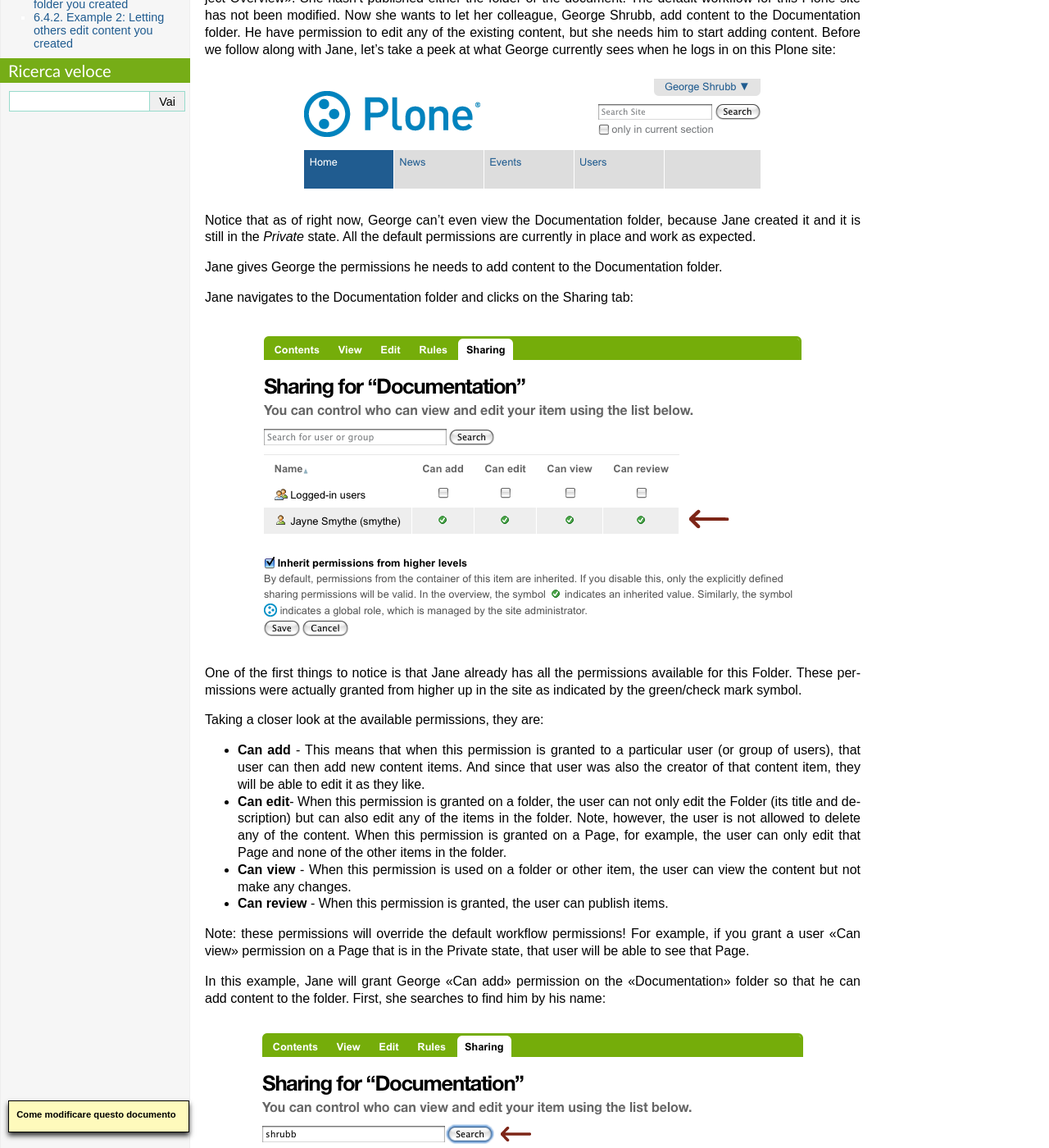
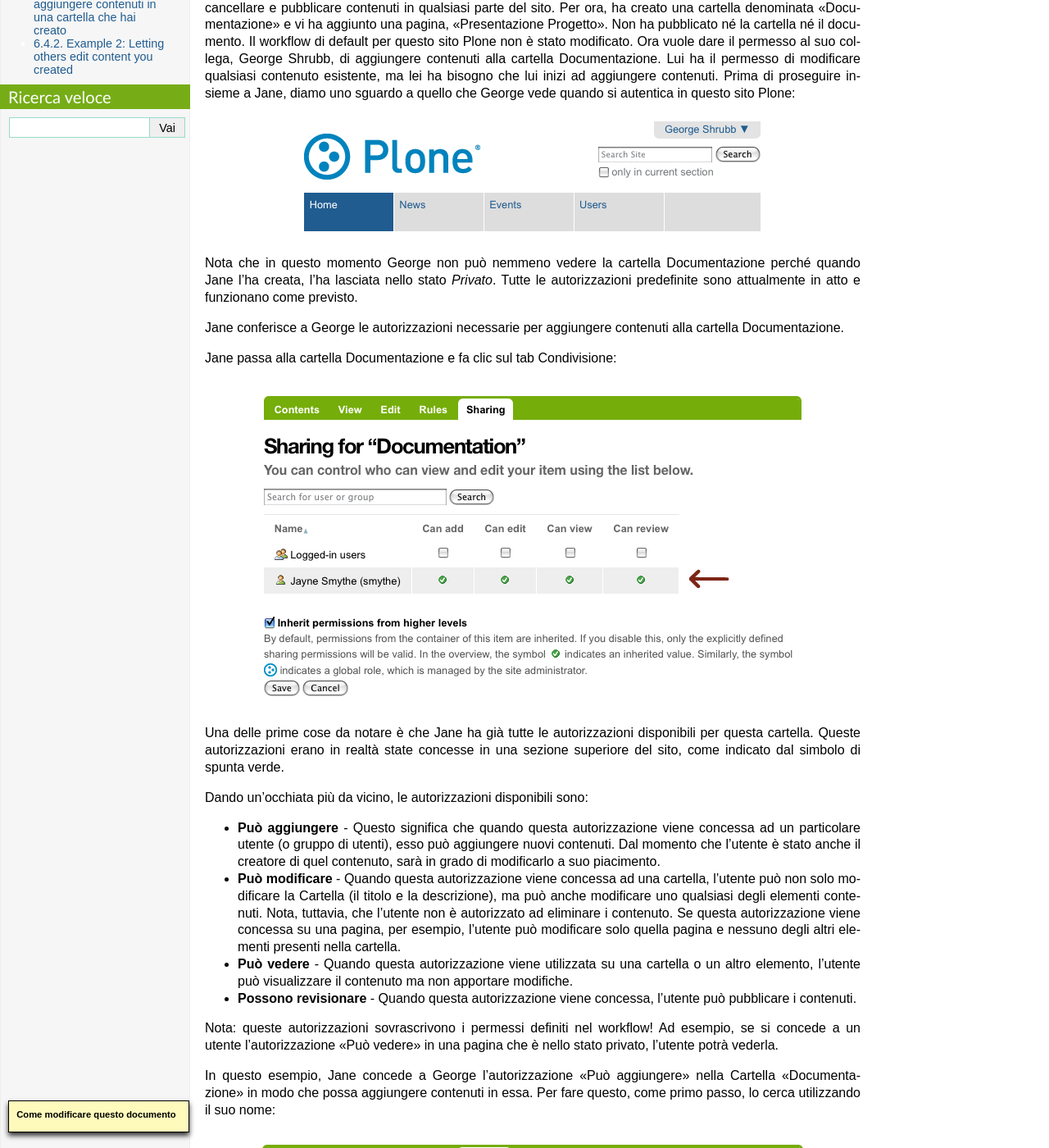
Before and after one commit to plone-it/collective.italiandocumentation, a Sphinx documentation site: the page built from source/collaboration-and-workflow/collaboration-through-sharing.rst, in a window 1280 px wide and 1400 px high, scrolled down 244 px. Shown: the whole window at 82% size. Built offline with Sphinx 7.4.7, drawn with Linux system fonts in a browser that asks for light colours; some of the changed text lies outside the part shown.

Commit message:
traduzione in progress...

```diff
--- a/source/collaboration-and-workflow/collaboration-through-sharing.rst
+++ b/source/collaboration-and-workflow/collaboration-through-sharing.rst
@@ -1,134 +1,128 @@
-Collaboration through Sharing
-==================================
+Collaborazione attraverso la condivisione
+=========================================
 
-The Sharing tab empowers you collaborate with other users through the
-use of several built-in roles.
+La scheda Condivisione consente di collaborare con altri utenti attraverso
+l'uso di diversi ruoli integrati.
 
-Example 1: Letting others add content to a folder you created
--------------------------------------------------------------
+Esepio 1: Consentire ad altri di aggiungere contenuti in una cartella che hai creato
+------------------------------------------------------------------------------------
 
-In this example, Jane Smythe has full access to her Plone site. She can
-add, edit, delete and publish content anywhere in the site. For now, she
-has created a folder called "Documentation" and added one Page to it,
-"Project Overview". She hasn't published either the folder or the
-document. The default workflow for this Plone site has not been
-modified.
-Now she wants to let her colleague, George Shrubb, add content to the
-Documentation folder. He have permission to edit any of the existing
-content, but she needs him to start adding content. Before we follow
-along with Jane, let's take a peek at what George currently sees when he
-logs in on this Plone site:
+In questo esempio, Jane Smythe ha pieno accesso al suo sito Plone. Lei è in grado di
+aggiungere, modificare, cancellare e pubblicare contenuti in qualsiasi parte del sito. Per ora,
+ha creato una cartella denominata "Documentazione" e vi ha aggiunto una pagina,
+"Presentazione Progetto". Non ha pubblicato né la cartella né il
+documento. Il workflow di default per questo sito Plone non è stato
+modificato. Ora vuole dare il permesso al suo collega, George Shrubb, di aggiungere contenuti alla cartella
+Documentazione. Lui ha il permesso di modificare qualsiasi contenuto esistente,
+ma lei ha bisogno che lui inizi ad aggiungere contenuti. Prima di proseguire
+insieme a Jane, diamo uno sguardo a quello che George vede quando
+si autentica in questo sito Plone:
 
 .. figure:: ../_static/02b.png
    :align: center
    :alt:
 
-Notice that as of right now, George can't even view the Documentation
-folder, because Jane created it and it is still in the *Private* state.
-All the default permissions are currently in place and work as expected.
+Nota che in questo momento George non può nemmeno vedere la
+cartella Documentazione perché quando Jane l'ha creata, l'ha lasciata nello stato *Privato*.
+Tutte le autorizzazioni predefinite sono attualmente in atto e funzionano come previsto.
 
-Jane gives George the permissions he needs to add content to the
-Documentation folder.
+Jane conferisce a George le autorizzazioni necessarie per aggiungere contenuti alla
+cartella Documentazione.
 
-Jane navigates to the Documentation folder and clicks on the Sharing
-tab:
+Jane passa alla cartella Documentazione e fa clic sul tab Condivisione:
 
 .. figure:: ../_static/03.png
    :align: center
    :alt:
 
-One of the first things to notice is that Jane already has all the
-permissions available for this Folder. These permissions were actually
-granted from higher up in the site as indicated by the green/check mark
-symbol.
+Una delle prime cose da notare è che Jane ha già tutte le
+autorizzazioni disponibili per questa cartella. Queste autorizzazioni erano in realtà
+state concesse in una sezione superiore del sito, come indicato dal simbolo di spunta verde.
 
-Taking a closer look at the available permissions, they are:
+Dando un'occhiata più da vicino, le autorizzazioni disponibili sono:
 
--  **Can add** - This means that when this permission is granted to a
-   particular user (or group of users), that user can then add new
-   content items. And since that user was also the creator of that
-   content item, they will be able to edit it as they like.
--  **Can edit**- When this permission is granted on a folder, the user
-   can not only edit the Folder (its title and description) but can also
-   edit any of the items in the folder. Note, however, the user is not
-   allowed to delete any of the content. When this permission is granted
-   on a Page, for example, the user can only edit that Page and none of
-   the other items in the folder.
--  **Can view** - When this permission is used on a folder or other
-   item, the user can view the content but not make any changes.
--  **Can review** - When this permission is granted, the user can
-   publish items.
+-  **Può aggiungere** - Questo significa che quando questa autorizzazione viene concessa ad un
+   particolare utente (o gruppo di utenti), esso può aggiungere nuovi
+   contenuti. Dal momento che l'utente è stato anche il creatore di quel
+   contenuto, sarà in grado di modificarlo a suo piacimento.
+-  **Può modificare** - Quando questa autorizzazione viene concessa ad una cartella, l'utente
+   può non solo modificare la Cartella (il titolo e la descrizione), ma può anche
+   modificare uno qualsiasi degli elementi contenuti. Nota, tuttavia, che l'utente non è
+   autorizzato ad eliminare i contenuto. Se questa autorizzazione viene concessa
+   su una pagina, per esempio, l'utente può modificare solo quella pagina e nessuno degli
+   altri elementi presenti nella cartella.
+-  **Può vedere** - Quando questa autorizzazione viene utilizzata su una cartella o un altro
+   elemento, l'utente può visualizzare il contenuto ma non apportare modifiche.
+-  **Possono revisionare** - Quando questa autorizzazione viene concessa, l'utente può
+   pubblicare i contenuti.
 
-Note: these permissions will override the default workflow permissions!
-For example, if you grant a user "Can view" permission on a Page that is
-in the Private state, that user will be able to see that Page.
+Nota: queste autorizzazioni sovrascrivono i permessi definiti nel workflow!
+Ad esempio, se si concede a un utente l'autorizzazione "Può vedere" in una pagina che è
+nello stato privato, l'utente potrà vederla.
 
-In this example, Jane will grant George "Can add" permission on the
-"Documentation" folder so that he can add content to the folder. First,
-she searches to find him by his name:
+In questo esempio, Jane concede a George l'autorizzazione "Può aggiungere" nella
+Cartella "Documentazione" in modo che possa aggiungere contenuti in essa. Per fare questo, come primo passo,
+lo cerca utilizzando il suo nome:
 
 .. figure:: ../_static/04.png
    :align: center
    :alt:
 
-Jane can now add specific permissions for George in the "Documentation"
-folder. She is going to give him the "Can add" permission and then click
-on "Save":
+Jane ora può aggiungere le autorizzazioni necessarie a George nella cartella "Documentazione".
+Deve selezionare il permesso "Può aggiungere" e premere "Salva":
 
 .. figure:: ../_static/05.png
    :align: center
    :alt:
 
-And that's all there is to it! Let's see how George views the site now.
+Questo è tutto ciò che devi fare! Vediamo come George vede il sito ora.
 
-Note: George does NOT need to log out and log back in. Permissions are
-always current because they are checked every time a user accesses
-anything (e.g. clicks on a link) on a Plone site.
+Nota: George NON ha bisogno di disconnettersi e riconnettersi. Le autorizzazioni sono
+sempre aggiornate perché sono controllate ogni volta che un utente accede a
+qualsiasi cosa (ad esempio cliccando su un link) su un sito Plone.
 
-George clicks on the *Home* tab (for example) to refresh his view of the
-site and can now see the "Documentation" folder:
+George clicca sulla scheda *Home* (per esempio) per aggiornare la sua visione del
+sito e visualizzerà la cartella "Documentazione":
 
 .. figure:: ../_static/06.png
    :align: center
    :alt:
 
-When George clicks on the "Documentation" tab, he notices that he can
-view all the content in the "Documentation" folder, and he now is able
-to add the available content types to the folder, as shown in the *Add
-new...* menu:
+Quando George fa click sulla scheda "Documentazione", si accorge che può
+visualizzare tutto il contenuto e che è ora in grado di
+aggiungere i tipi di contenuto disponibili nela cartella, come mostrato nel menu *Aggiungi...*:
 
 .. figure:: ../_static/07.png
    :align: center
    :alt:
 
-George wants to review what Jane has already created, so he clicks on
-the Project Overview link and sees:
+George vuole visionare ciò che Jane ha già creato, quindi seleziona il link
+Project Overview e vede:
 
 |image25|
 
-While George can view the document, his limited permissions do not allow
-him to edit it or change its state. The only thing he can do beyond
-viewing the document is to make his own copy of it.
+Anche se George può visualizzare il documento, le sue autorizzazioni limitate non gli consentono
+di modificarlo o di cambiare il suo stato. L'unica cosa che può fare, al di là di
+visualizzare il documento, è di farne una sua copia.
 
-George adds a Page called "Widget Installation" and creates the content
-for that Page. When he's done he saves it:
+George aggiunge una pagina intitolata "Widget Installation" e ne crea il contenuto
+. Quando ha terminato, la salva:
 
 .. figure:: ../_static/08.png
    :align: center
    :alt:
 
-Jane views the work George has done. She clicks on the "Documentation"
-tab and sees that George indeed has been busy. She clicks on "Widget
-Installation" page to take a closer look:
+Jane vede il lavoro fatto da George. Seleziona la scheda "Documentazione"
+e vede il lavoro di George. Clicca sulla pagina "Widget Installation"
+per dare un'occhiata più da vicino:
 
 .. figure:: ../_static/09.png
    :align: center
    :alt:
 
-Notice that Jane has full access to the page that George created. She
-can edit it as well as cut/copy/paste it. Instead, she will wait until
-George submits the page for review before actually doing anything
-further with this page.
+Si noti che Jane ha pieno accesso alla pagina che ha creato George. Lei
+può modificarla così come tagliarla/copiarla/incollarla. In realtà lei attenderà che
+George invii la pagina per la revisione prima di eventualmente modificarla.
 
 Example 2: Letting others edit content you created
 --------------------------------------------------
```
